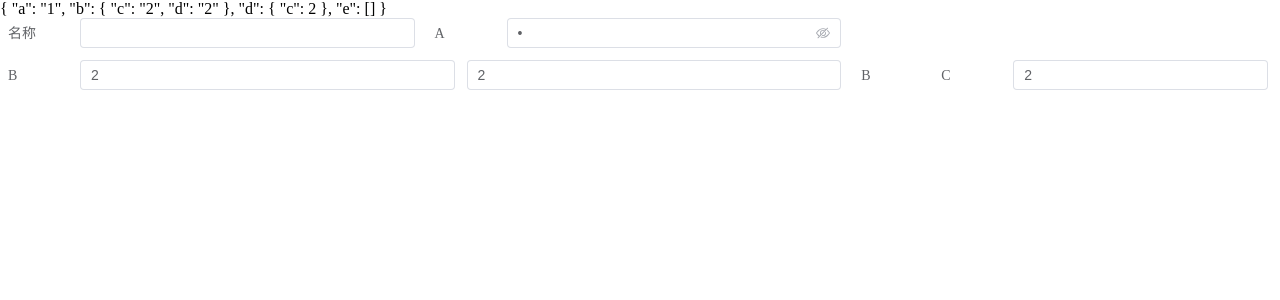
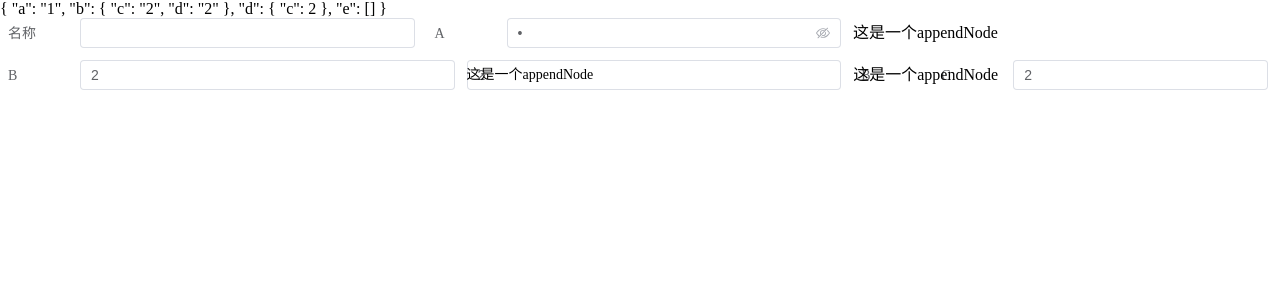
Before and after one commit to 319635179/custom-web, a Vue app: page /home in a window 1280 px wide. Shown: the top 300 px of the page. Built offline with nearby package versions, Linux system fonts and the light colour scheme.

Commit message:
[修改内容]:表单-appendNode支持

```diff
--- a/src/components/FormRender/index.less
+++ b/src/components/FormRender/index.less
@@ -8,6 +8,7 @@
 
   .cw-form-item {
     display: inline-block;
+    position: relative;
     width: var(--form-item-width);
     box-sizing: border-box;
     margin-bottom: var(--form-margin-bottom);
@@ -36,4 +37,12 @@
       display: none; // todo 需验证是否符合所有场景
     }
   }
+  .after-node {
+    position: absolute;
+    left: 100%;
+    top: 0;
+    line-height: var(--el-component-size);
+    white-space: nowrap;
+    z-index: 1;
+  }
 }
--- a/src/components/FormRender/item.vue
+++ b/src/components/FormRender/item.vue
@@ -13,7 +13,6 @@
       :prop
       :index
       :config
-      :hiddenLabel
       @change="handleObjChange"
     />
     <ArrayItem
@@ -22,7 +21,6 @@
       :prop
       :index
       :config
-      :hiddenLabel
       @change="handleObjChange"
     />
     <Widget
@@ -31,10 +29,12 @@
       :index
       :config
       :type
-      :hiddenLabel
       v-model="value"
       @change="handleWidgetChange"
     />
+    <div class="after-node" v-if="appendNode">
+      <component :is="appendNode" />
+    </div>
   </div>
 </template>
 
@@ -59,6 +59,8 @@ const type = props.config.type || "string";
 const occupy = props.config.occupy || 1;
 const style = props.config.style || {};
 const hiddenLabel = style.hiddenLabel;
+const appendNode = props.config.appendNode;
+
 const getItemStyle = () => {
   return {
     "--form-item-width": `${(100 * occupy) / props.column - 0.01}%`,
--- a/src/components/FormRender/object.vue
+++ b/src/components/FormRender/object.vue
@@ -5,7 +5,6 @@
     :label="config.label"
     :required="config.required"
     :rules="config.rules"
-    :label-width="hiddenLabel ? '0px' : undefined"
     v-bind="style"
   >
     <Item
@@ -29,7 +28,6 @@ const props = defineProps<{
   prop: string;
   index: number;
   config: FormItem;
-  hiddenLabel?: boolean;
 }>();
 const emits = defineEmits(["change"]);
 const value = defineModel();
--- a/src/components/FormRender/widget.vue
+++ b/src/components/FormRender/widget.vue
@@ -3,7 +3,6 @@
     :label="config.label"
     :required="config.required"
     :rules="config.rules"
-    :label-width="hiddenLabel ? '0px' : undefined"
     v-bind="style"
   >
     <!-- 1、字符类型 -->
@@ -62,7 +61,6 @@ const props = defineProps<{
   index: number;
   config: FormItem;
   type: FormType;
-  hiddenLabel?: boolean;
 }>();
 const emits = defineEmits(["change"]);
 
--- a/src/views/home/index.vue
+++ b/src/views/home/index.vue
@@ -5,7 +5,7 @@
 
 <script setup lang="ts">
 import FormRender from "@/components/FormRender/index.vue";
-import { ref } from "vue";
+import { h, ref } from "vue";
 import { getFormItem } from "@/components/FormRender/tools.ts";
 import { NAME } from "@/meta/utils.ts";
 
@@ -17,6 +17,7 @@ const schema: FormSchema = {
     label: "A",
     type: "password",
     default: "1",
+    appendNode: h("span", "这是一个appendNode"),
   },
   b: {
     type: "object",
@@ -25,6 +26,7 @@ const schema: FormSchema = {
     style: {
       column: 2,
     },
+    appendNode: h("span", "这是一个appendNode"),
     properties: {
       c: {
         label: "C",
@@ -32,6 +34,7 @@ const schema: FormSchema = {
         style: {
           hiddenLabel: true,
         },
+        appendNode: h("span", "这是一个appendNode"),
       },
       d: {
         label: "D",
```
